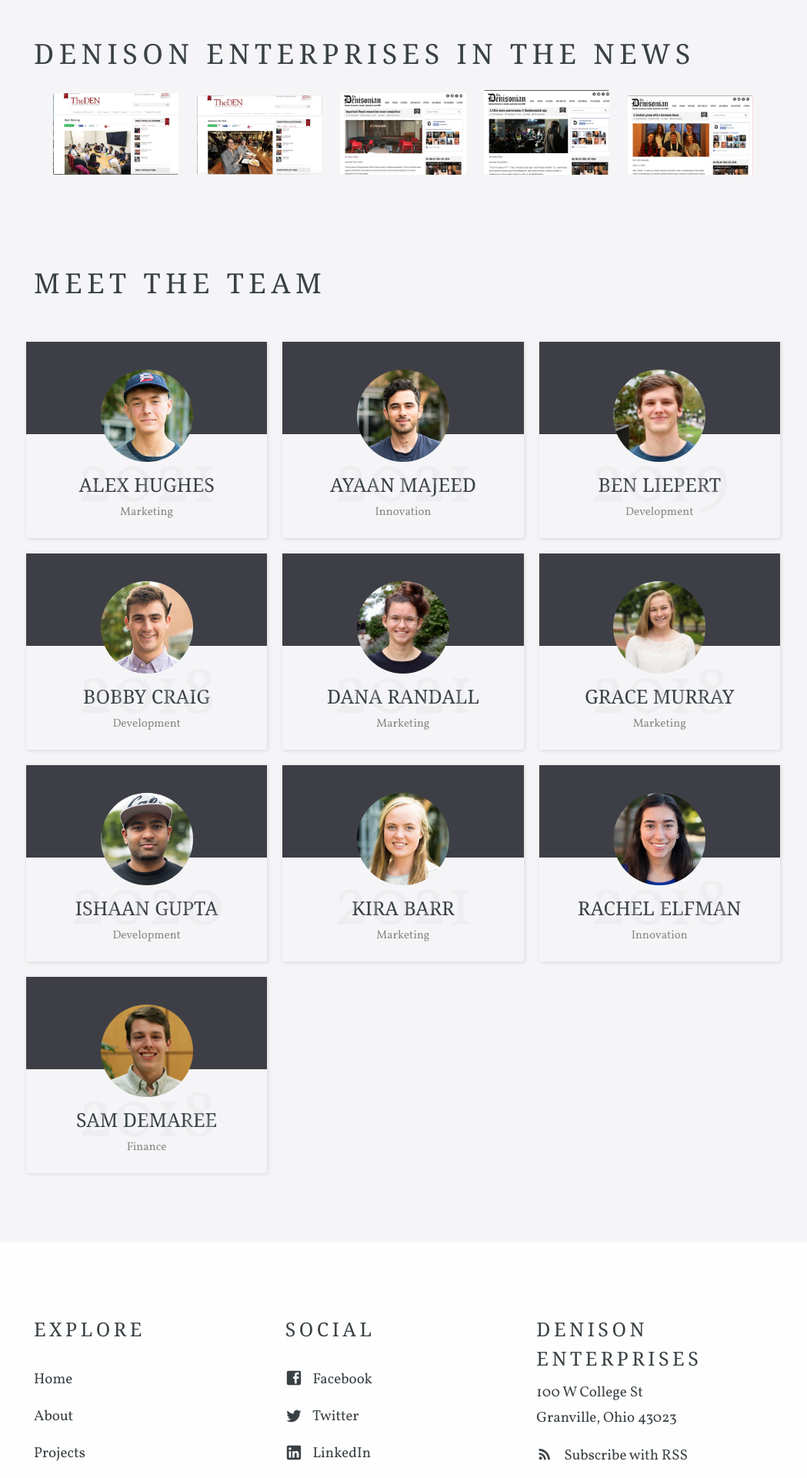
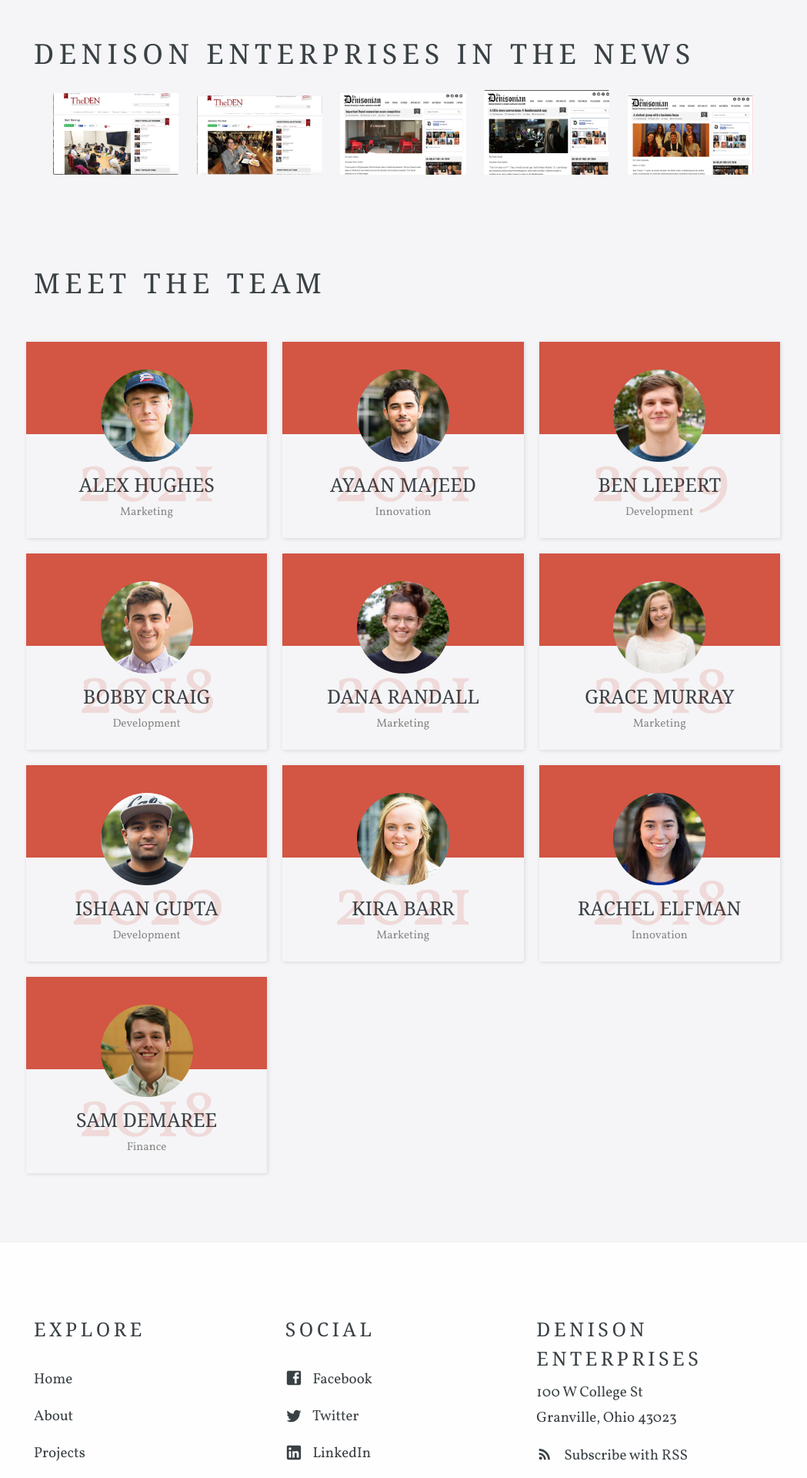
Before and after one commit to DenisonEnterprises/DenisonEnterprises.github.io, a Jekyll site: the page built from about.html, in a window 1280 px wide. Shown: the part 1218-3138 px from the top of the page at 77% size, without its empty margins (116-1165 px from the left). Built offline with Jekyll 4.4.1, drawn with Linux system fonts in a browser that asks for light colours; some web fonts are replaced.

Commit message:
updated hover color and team section

```diff
--- a/_sass/_layout.scss
+++ b/_sass/_layout.scss
@@ -226,7 +226,7 @@ section {
 		top: 0;
 		left: 0;
 		width: 100%;
-		background-color: #3e3f46;
+		background-color: rgba(201, 32, 9, .75); // color of box behind meet the team pics, last param is opacity
 
 		img {
 			transform: translateY(30%);
@@ -261,8 +261,8 @@ section {
 		margin-top: -70px;
 		margin-bottom: 70px;
 		font-size: 7vw;
-		color: #ddd;
-		opacity: 0.25;
+		color: #c92009;
+		opacity: 0.12;
 
 		@media (max-width: $mobile-break) {
 			font-size: 16vw;
@@ -321,7 +321,7 @@ footer {
 			}
 
 			&:hover svg {
-				fill: #73a9c9;
+				fill: #c92009; //hover color of non-text in links
 			}
 		}
 	}
--- a/_sass/_typography.scss
+++ b/_sass/_typography.scss
@@ -84,6 +84,6 @@ a {
 	text-decoration: none;
 
 	&:hover {
-		color: #73a9c9;
+		color: #c92009; //hover color of text in links
 	}
 }
```
Also changed, not shown: 16 other files.
